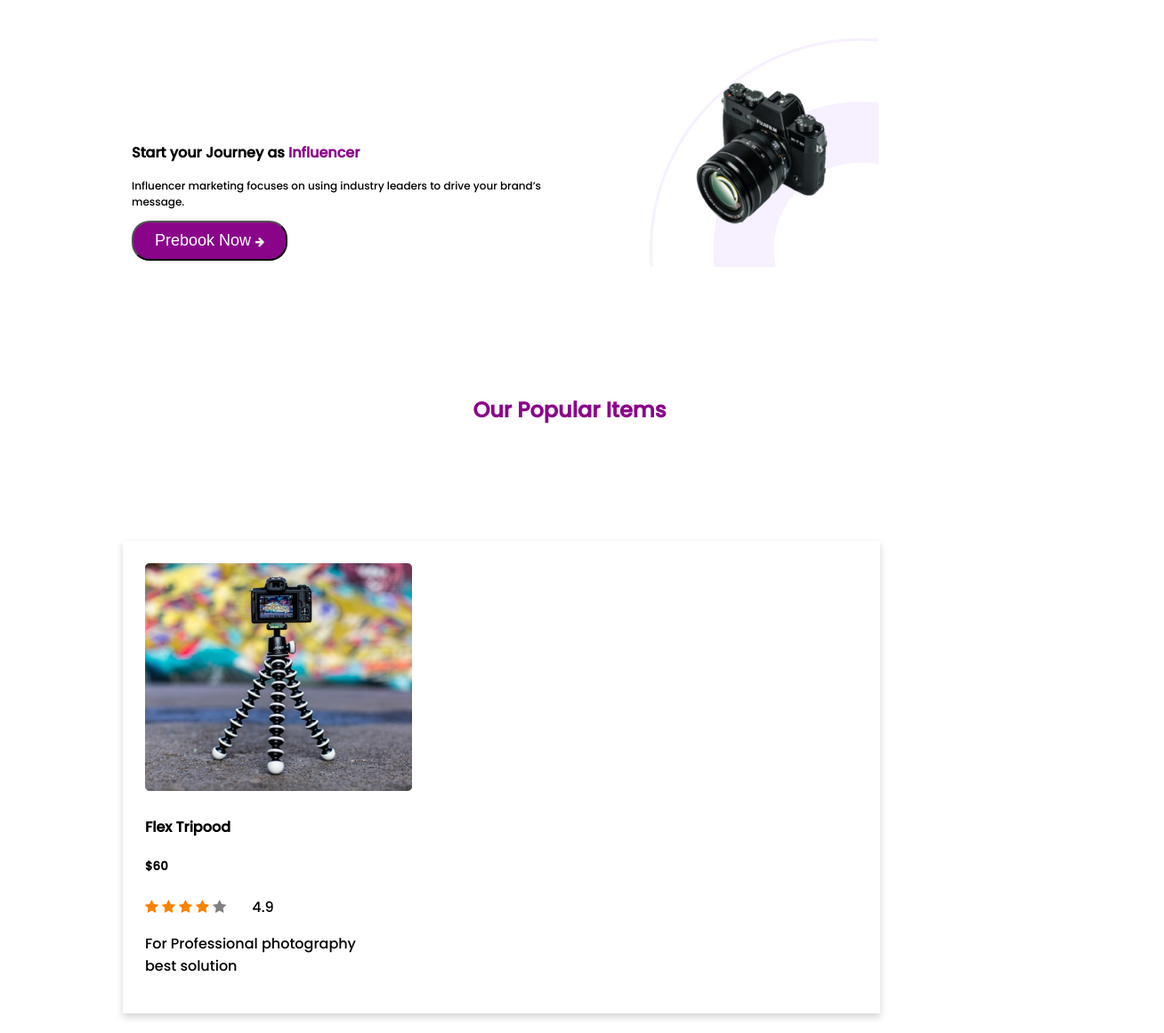
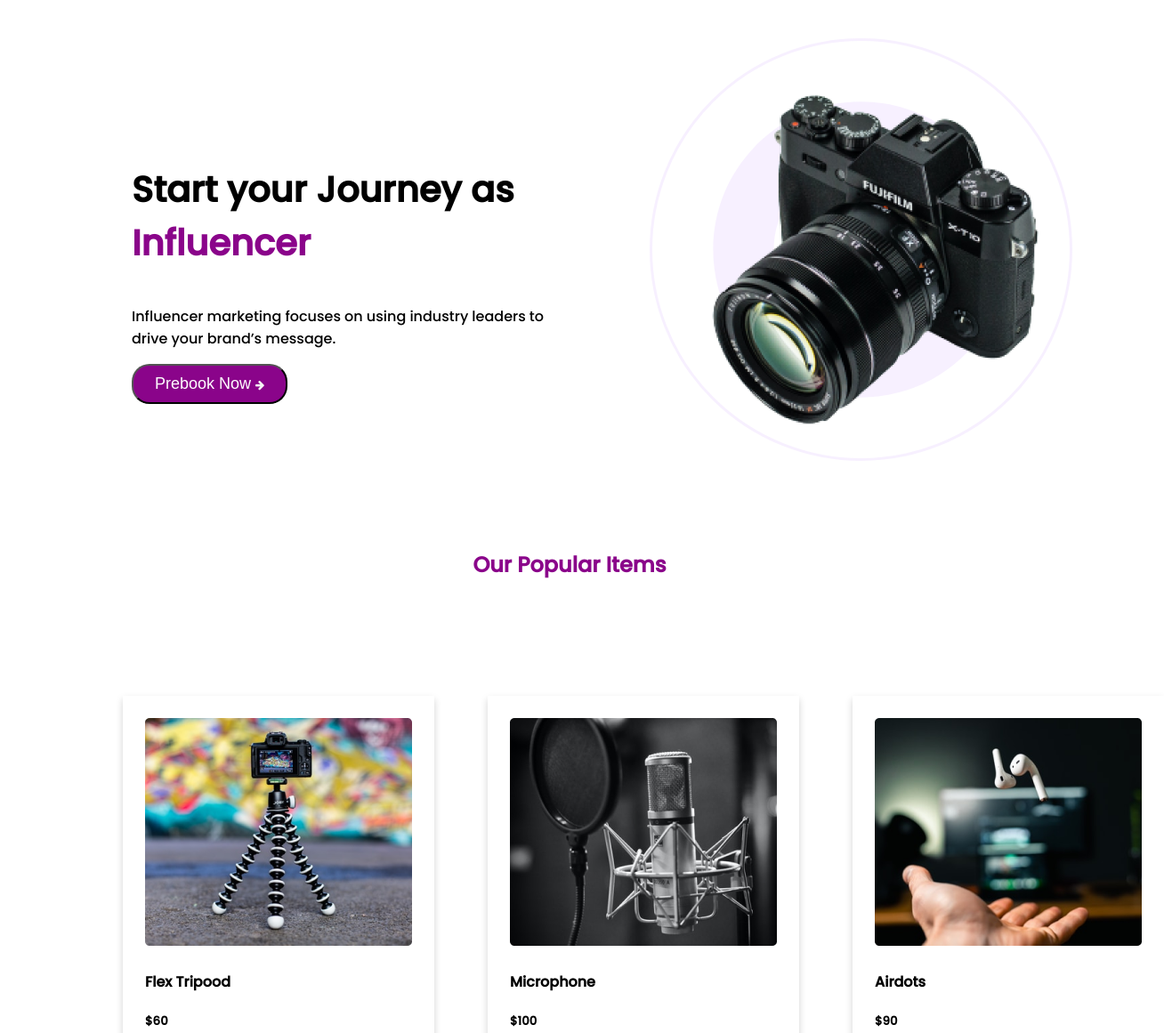
Before and after one commit to saad-raffi/assignment-influencer-hut, a plain HTML site: page index.html in a window 1280 px wide. Shown: the part 88-1249 px from the top of the page at 89% size, 1308 px wide, since content can reach past the window. Drawn offline with Linux system fonts and the light colour scheme.

Commit message:
responsive

```diff
--- a/style.css
+++ b/style.css
@@ -246,43 +246,3 @@ textarea{
     }
 
 }
-@media screen and (min-width: 769px) and (max-width: 1400px){
-
-    .container{
-        width: 100%;
-    }
-    .banner
-    {
-       height: 400px;
-       width: 350px;
-       grid-template-columns:1fr 1fr  ;
-    }
-    .left h1{
-        font-size: 1rem;
-    }
-    .left p{
-       font-size: 12px;
-   }
-   .left img{
-       /* position: absolute; */
-       height: fit-content;
-       grid-template-columns: 1fr 1fr 1fr;
-   }
-   .right{
-       display: grid;
-       grid-template-columns: 1fr 1fr 1fr;
-   }
-    .banner img{
-        height: 257px;
-        width: 257px;
-        /* display: block; */
-    }
-    .popular-items{
-        display: grid;
-        grid-template-columns: 1fr;
-    }
-    .footer{
-        display: flex;
-    }
-
-}
```
